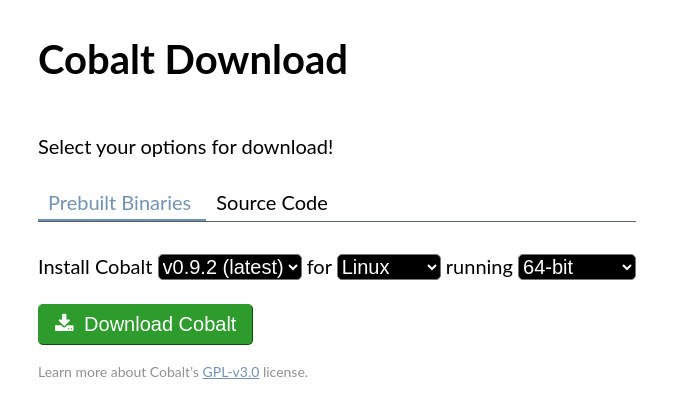
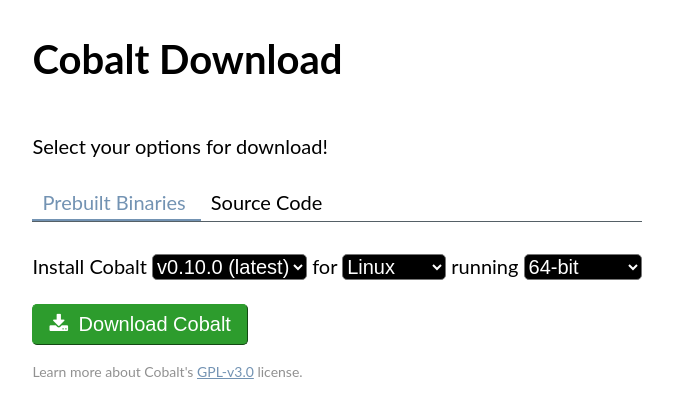
Before and after one commit to cobalt-lang/cobalt-website, a SvelteKit app: page /download in a window 1280 px wide. Shown: the top 418 px of the page, without its empty margins (303-976 px from the left). Built offline with nearby package versions, Linux system fonts and the light colour scheme.

Commit message:
v0.10.0 of website and cobalt

```diff
--- a/package.json
+++ b/package.json
@@ -1,7 +1,7 @@
 {
 	"name": "cobalt-website",
 	"private": true,
-	"version": "0.8.0",
+	"version": "0.10.0",
 	"type": "module",
 	"scripts": {
 		"dev": "vite dev",
--- a/src/routes/download/+page.svelte
+++ b/src/routes/download/+page.svelte
@@ -5,7 +5,7 @@
     type OS = "linux" | "windows" | "darwin";
 
     // ADD NEW VERSIONS HERE!
-    let selectedVersion: string = "v0.9.2";
+    let selectedVersion: string = "v0.10.0";
     let selectedOS: OS = "linux";
     let selectedArchitecture: string = "x86_64";
 
@@ -136,6 +136,7 @@
 <p>Install Cobalt
     <select id="download-version" class="download-preferences-select" bind:value={selectedVersion}>
         <!-- ADD NEW VERSIONS HERE!!! -->
+        <option value="v0.10.0">v0.10.0 (latest)</option>
         <option value="v0.9.2">v0.9.2 (latest)</option>
         <option value="v0.9.1">v0.9.1</option>
         <option value="v0.9.0">v0.9.0</option>
```
Also changed, not shown: static/latest.txt, 1 other file (tests, documents, lock files or other folders).
